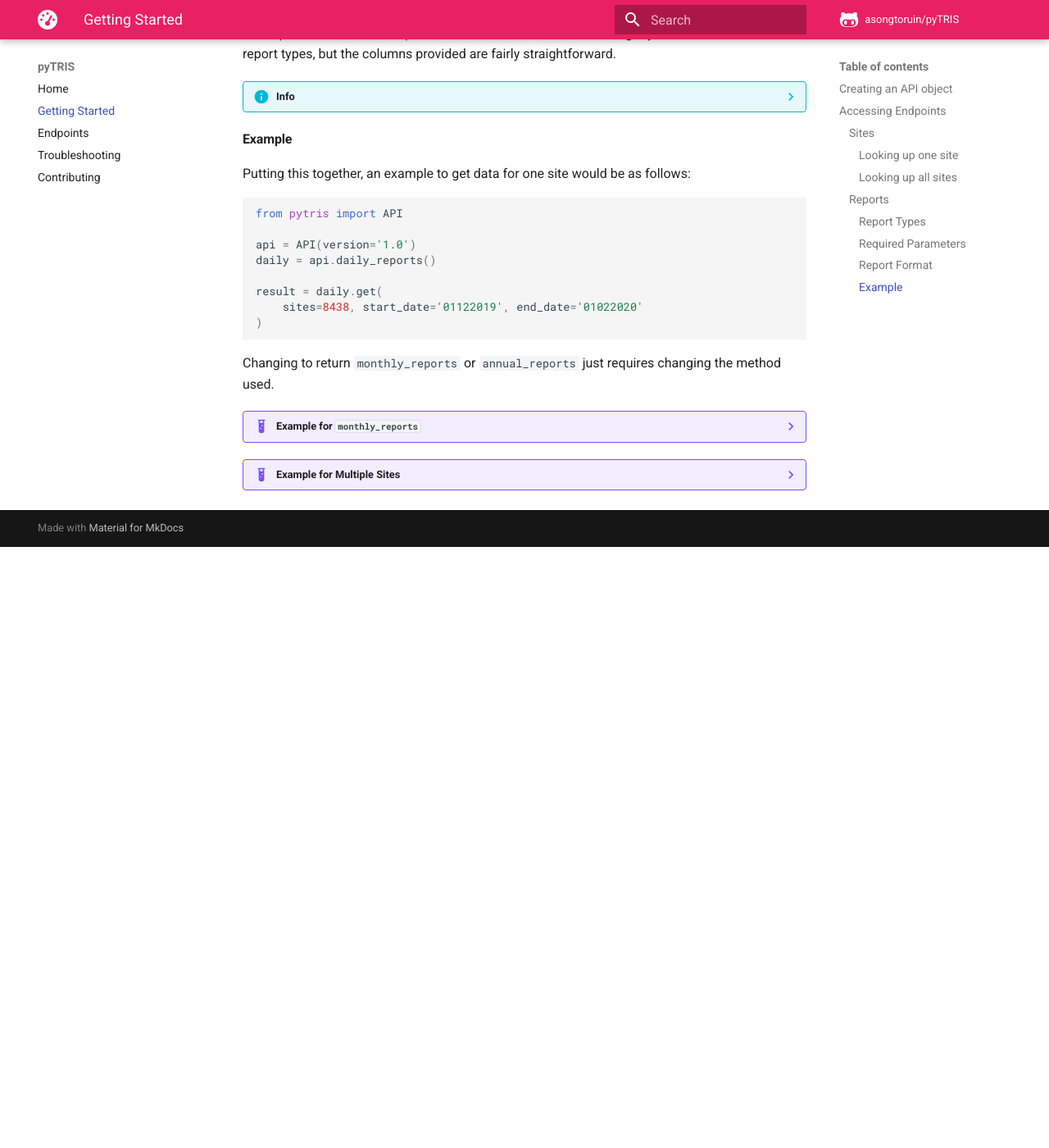
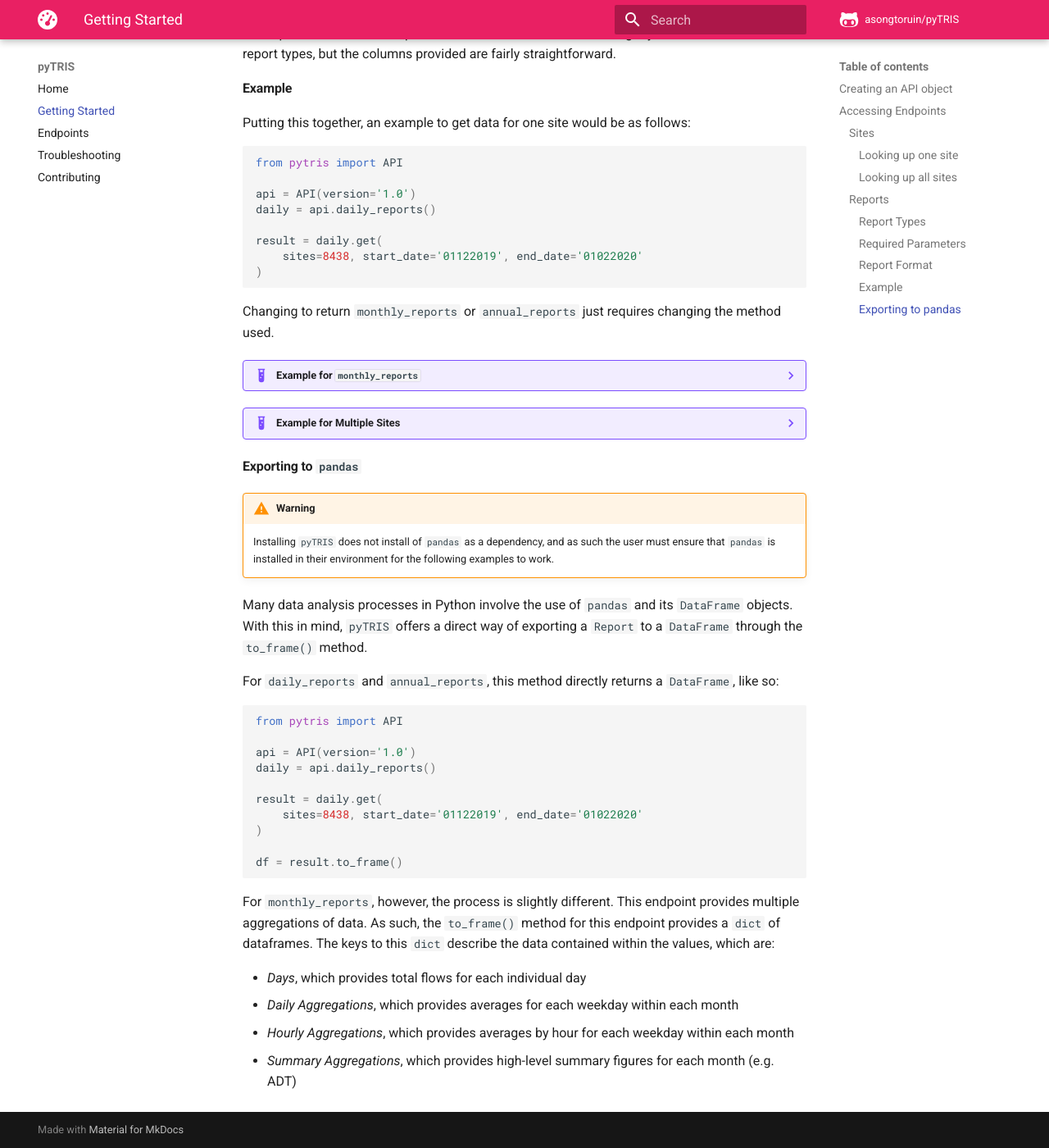
Before and after one commit to asongtoruin/pyTRIS, an MkDocs documentation site: the page built from docs/getting-started.md, in a window 1280 px wide and 1400 px high, scrolled down 2650 px. Shown: the whole window at 82% size. Built offline with MkDocs 1.6.1 and Material for MkDocs 9.7.7, drawn with Linux system fonts in a browser that asks for light colours; comment, search, counter and statistics services are not loaded; before the commit the page ends 3317 px from its top, so only the background shows below that.

Commit message:
Add examples for Report.to_frame()

````diff
--- a/docs/getting-started.md
+++ b/docs/getting-started.md
@@ -102,17 +102,13 @@ Each of these methods has the same required parameters:
 * `start_date` should be a date, again as a string in the same format
 
 ??? warning
-    At present, if any of the required parameters are missing, `pyTRIS` will
-    simply raise a blank `ValueError`.
+    If any of the required parameters are missing, `pyTRIS` will raise a
+    `ValueError` detailing the missing parameters.
 
 #### Report Format
 The reports themselves are provided as lists - the format varies slightly
 between the different report types, but the columns provided are fairly
 straightforward.
-
-??? info
-    The intention is for a future version of `pyTRIS` to include native methods
-    to export the reports as a `DataFrame` via `pandas`.
 
 #### Example
 Putting this together, an example to get data for one site would be as follows:
@@ -160,3 +156,43 @@ the method used.
         sites='8438,8439', start_date='01122019', end_date='01022020'
     )
     ```
+
+#### Exporting to `pandas`
+
+!!! warning
+    Installing `pyTRIS` does not install of `pandas` as a dependency, and as
+    such the user must ensure that `pandas` is installed in their environment
+    for the following examples to work.
+
+Many data analysis processes in Python involve the use of `pandas` and its
+`DataFrame` objects. With this in mind, `pyTRIS` offers a direct way of
+exporting a `Report` to a `DataFrame` through the `to_frame()` method.
+
+For `daily_reports` and `annual_reports`, this method directly returns a
+`DataFrame`, like so:
+
+```Python
+from pytris import API
+
+api = API(version='1.0')
+daily = api.daily_reports()
+
+result = daily.get(
+    sites=8438, start_date='01122019', end_date='01022020'
+)
+
+df = result.to_frame()
+```
+
+For `monthly_reports`, however, the process is slightly different. This endpoint
+provides multiple aggregations of data. As such, the `to_frame()` method for
+this endpoint provides a `dict` of dataframes. The keys to this `dict` describe
+the data contained within the values, which are:
+
+- *Days*, which provides total flows for each individual day
+- *Daily Aggregations*, which provides averages for each weekday within each
+  month
+- *Hourly Aggregations*, which provides averages by hour for each weekday within
+  each month
+- *Summary Aggregations*, which provides high-level summary figures for each
+  month (e.g. ADT)
````
